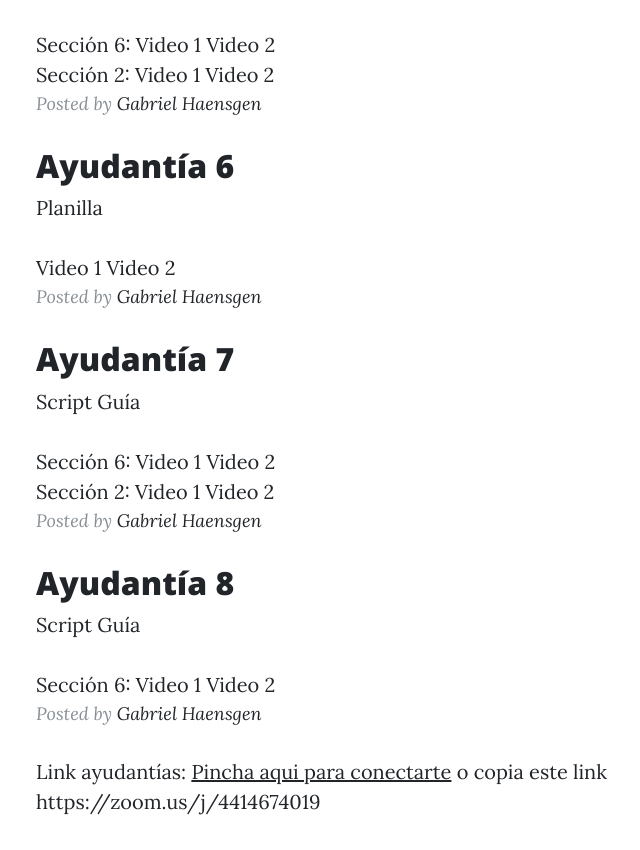
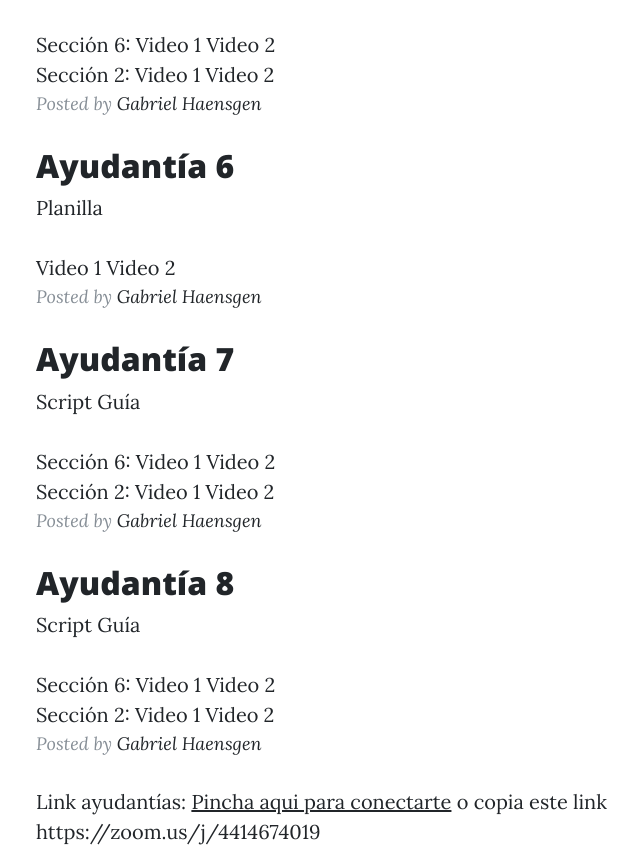
Before and after one commit to Haensgen/programacion, a website: page index.html in a window 1280 px wide. Shown: the part 1309-2159 px from the top of the page, without its empty margins (239-879 px from the left). Drawn offline with nearby package versions, Linux system fonts and the light colour scheme.

Commit message:
Update index.html

```diff
--- a/index.html
+++ b/index.html
@@ -150,6 +150,9 @@
                 Sección 6:
              <a href='https://youtu.be/G8Z5FyAHSh4'>Video 1</a>
              <a href='https://youtu.be/oUqixhnDMw0'>Video 2</a><br>
+                Sección 2:
+             <a href='https://youtu.be/RP9OYhPhZU0'>Video 1</a>
+             <a href='https://youtu.be/1ioJahH4UeQ'>Video 2</a>
 
 
                               <p class="post-meta">Posted by
```
